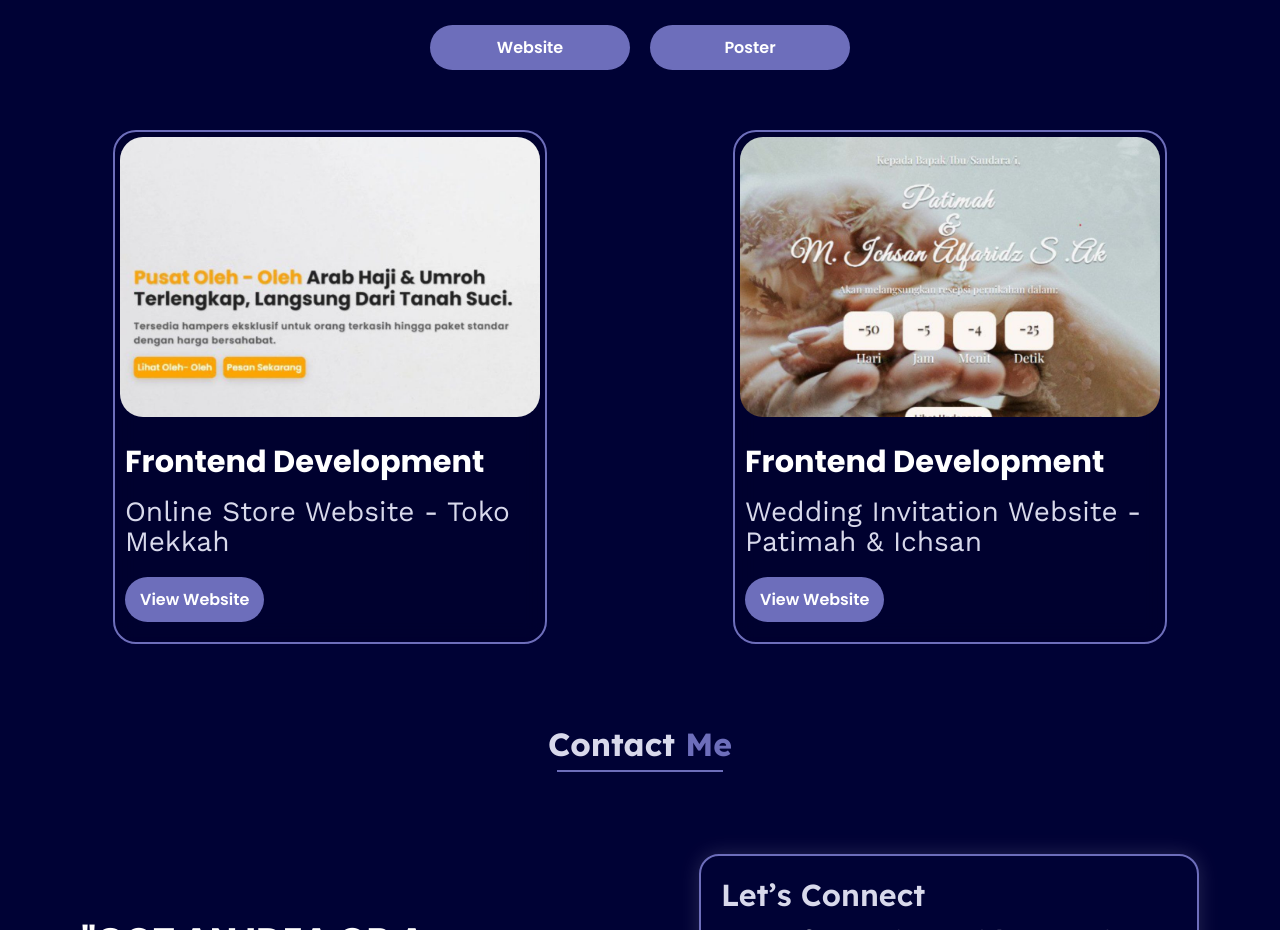
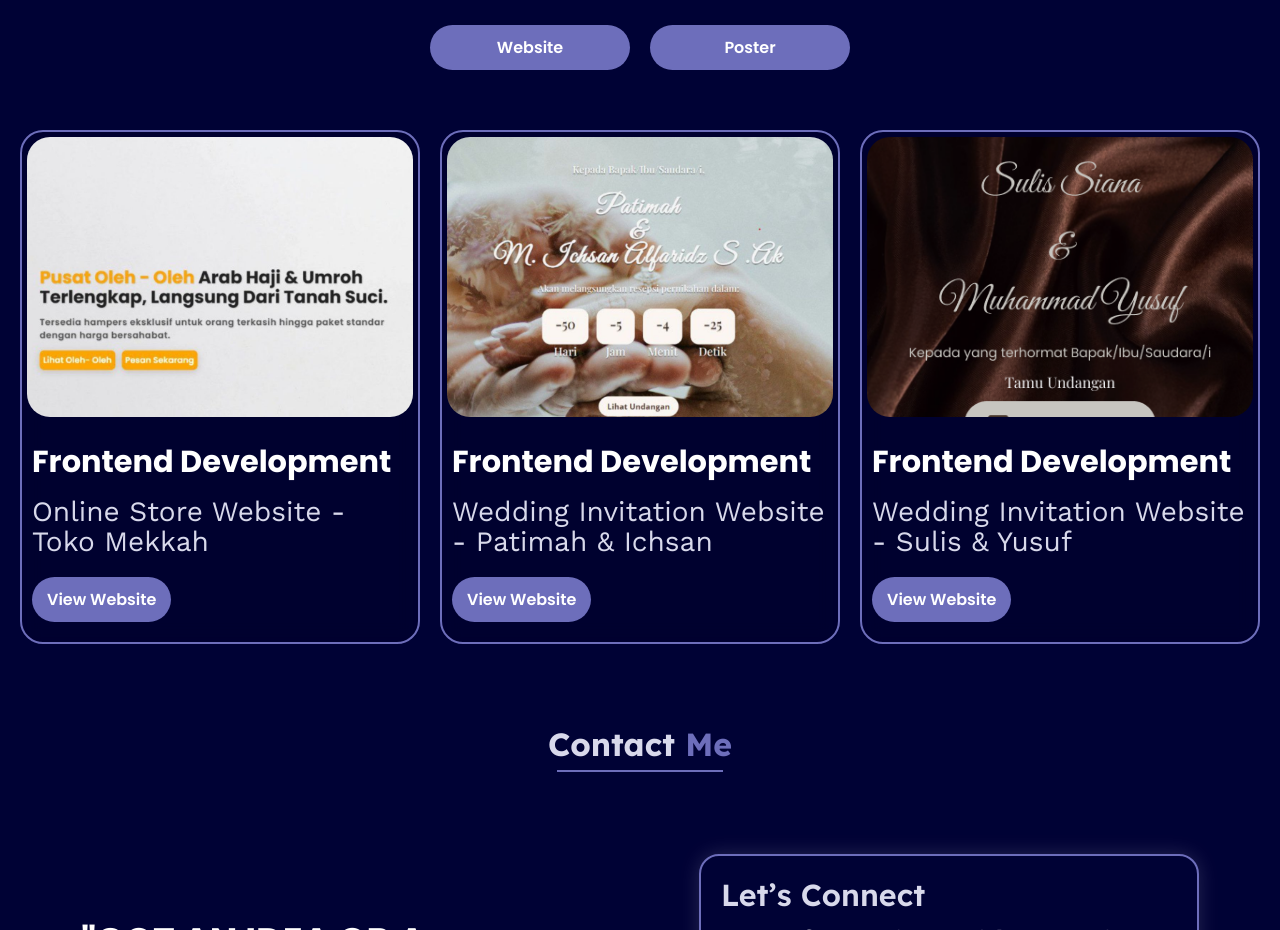
Before and after one commit to andifzn/portofolio, a plain HTML site: page index.html in a window 1280 px wide. Shown: the part 2900-3830 px from the top of the page. Drawn offline with nearby package versions, Linux system fonts and the light colour scheme.

Commit message:
add one card in project website section

```diff
--- a/index.html
+++ b/index.html
@@ -526,6 +526,21 @@
                                     >
                                 </article>
                             </div>
+                            <div
+                                class="projects-card"
+                                data-aos="zoom-in"
+                                data-aos-duration="700"
+                                data-aos-offset="150"
+                            >
+                                <div class="projects-card-image wedding wedding-second"></div>
+                                <article class="projects-card-text">
+                                    <h1>Frontend Development</h1>
+                                    <p>Wedding Invitation Website - Sulis & Yusuf</p>
+                                    <a href="https://tokomekkah.netlify.app/"
+                                        >View Website</a
+                                    >
+                                </article>
+                            </div>
                         </div>
                     </div>
                 </div>
--- a/style.css
+++ b/style.css
@@ -546,7 +546,7 @@ svg {
     padding: 0 20px;
     display: flex;
     flex-direction: column;
-    gap: 20px 0;
+    gap: 20px;
 }
 
 .projects-second {
@@ -609,6 +609,16 @@ svg {
 
 .projects-card-image.wedding {
     background-image: url("assets/img/wedding.jpg");
+    background-size: cover;
+    background-position: center;
+    background-repeat: no-repeat;
+    width: 100%;
+    height: 250px;
+    border-radius: 23px;
+}
+
+.projects-card-image.wedding.wedding-second {
+    background-image: url("assets/img/sulis-yusuf-wedding.png");
     background-size: cover;
     background-position: center;
     background-repeat: no-repeat;
@@ -1650,7 +1660,7 @@ svg {
 }
 
 /* Ukuran Desktop */
-@media (min-width: 1367px) {
+@media (min-width: 1366px) {
     /* Navbar Section */
     .navbar-logo h1 {
         font-size: 1.5rem;
@@ -1897,9 +1907,12 @@ svg {
 
     .projects-main.projects-second {
         display: flex;
+        flex-wrap: wrap;
         flex-direction: row;
-        justify-content: space-around;
+        justify-content: center;
         align-items: center;
+        gap: 40px 80px;
+        max-width: 100%;
     }
 
     .projects-card {
```
Also changed, not shown: assets/img/sulis-yusuf-wedding.png (added).
